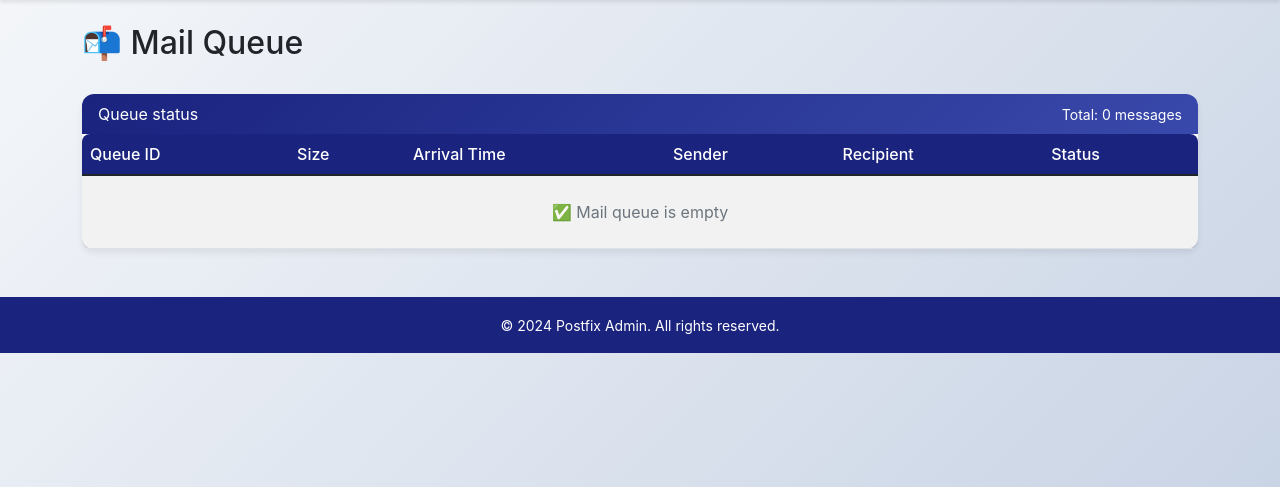
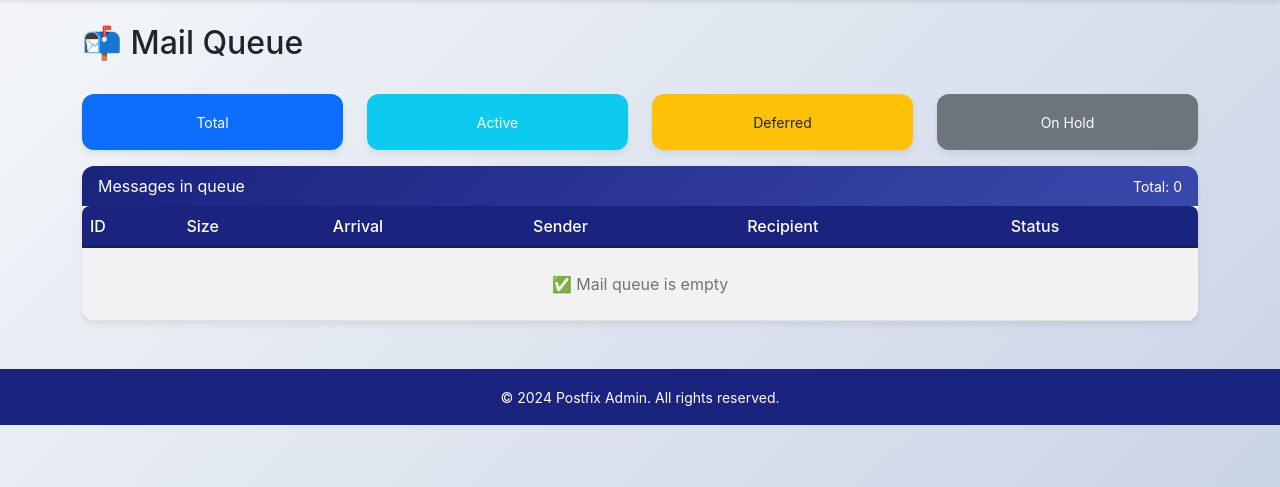
Before and after one commit to MerlKoryAmber/PostfixAdmin, a Python web app: template templates/queue.html in a window 1280 px wide. Shown: the part 56-543 px from the top of the page. Run offline with Jinja, Linux system fonts and the light colour scheme; the template is opened without the code that fills it, so the values that code supplies are empty.

Commit message:
Add files via upload

```diff
--- a/templates/queue.html
+++ b/templates/queue.html
@@ -6,17 +6,17 @@
     {% if current_user.role == 'admin' %}
     <div class="btn-group">
         <a href="{{ url_for('flush_queue') }}"
-           class="btn btn-success"
-           onclick="return confirm('Flush entire queue? This will attempt to deliver all messages.')">
-            🔄 Flush Queue
+           class="btn btn-success btn-sm"
+           onclick="return confirm('Flush entire queue?')">
+            🔄 Flush All
         </a>
         <a href="{{ url_for('delete_all_queue') }}"
-           class="btn btn-warning"
-           onclick="return confirm('Delete ALL messages from queue? Active deliveries will be preserved.')">
+           class="btn btn-warning btn-sm"
+           onclick="return confirm('Delete ALL messages? Active deliveries preserved.')">
             🗑️ Delete All
         </a>
         <a href="{{ url_for('delete_deferred') }}"
-           class="btn btn-danger"
+           class="btn btn-danger btn-sm"
            onclick="return confirm('Delete all deferred messages?')">
             ⚠️ Delete Deferred
         </a>
@@ -24,19 +24,94 @@
     {% endif %}
 </div>
 
+<!-- Статистика -->
+<div class="row mb-3">
+    <div class="col-md-3">
+        <div class="card bg-primary text-white">
+            <div class="card-body text-center">
+                <h5 class="mb-0">{{ stats.total }}</h5>
+                <small>Total</small>
+            </div>
+        </div>
+    </div>
+    <div class="col-md-3">
+        <div class="card bg-info text-white">
+            <div class="card-body text-center">
+                <h5 class="mb-0">{{ stats.active }}</h5>
+                <small>Active</small>
+            </div>
+        </div>
+    </div>
+    <div class="col-md-3">
+        <div class="card bg-warning">
+            <div class="card-body text-center">
+                <h5 class="mb-0">{{ stats.deferred }}</h5>
+                <small>Deferred</small>
+            </div>
+        </div>
+    </div>
+    <div class="col-md-3">
+        <div class="card bg-secondary text-white">
+            <div class="card-body text-center">
+                <h5 class="mb-0">{{ stats.hold }}</h5>
+                <small>On Hold</small>
+            </div>
+        </div>
+    </div>
+</div>
+
+<!-- Массовые операции -->
+{% if current_user.role == 'admin' and entries|length > 0 %}
+<div class="card mb-3">
+    <div class="card-body">
+        <div class="row">
+            <div class="col-md-6">
+                <form method="POST" action="{{ url_for('delete_by_sender') }}" class="row g-2">
+                    <div class="col-auto">
+                        <input type="text" name="sender" class="form-control form-control-sm"
+                               placeholder="sender@domain.com" required>
+                    </div>
+                    <div class="col-auto">
+                        <button type="submit" class="btn btn-danger btn-sm"
+                                onclick="return confirm('Delete all messages from this sender?')">
+                            Delete by Sender
+                        </button>
+                    </div>
+                </form>
+            </div>
+            <div class="col-md-6">
+                <form method="POST" action="{{ url_for('delete_by_domain') }}" class="row g-2">
+                    <div class="col-auto">
+                        <input type="text" name="domain" class="form-control form-control-sm"
+                               placeholder="domain.com" required>
+                    </div>
+                    <div class="col-auto">
+                        <button type="submit" class="btn btn-danger btn-sm"
+                                onclick="return confirm('Delete all messages for this domain?')">
+                            Delete by Domain
+                        </button>
+                    </div>
+                </form>
+            </div>
+        </div>
+    </div>
+</div>
+{% endif %}
+
+<!-- Таблица очереди -->
 <div class="card">
     <div class="card-header d-flex justify-content-between align-items-center">
-        <span>Queue status</span>
-        <small>Total: {{ entries|length }} messages</small>
+        <span>Messages in queue</span>
+        <small>Total: {{ entries|length }}</small>
     </div>
     <div class="card-body p-0">
         <div class="table-responsive">
             <table class="table table-hover table-striped mb-0">
                 <thead>
                     <tr>
-                        <th>Queue ID</th>
+                        <th>ID</th>
                         <th>Size</th>
-                        <th>Arrival Time</th>
+                        <th>Arrival</th>
                         <th>Sender</th>
                         <th>Recipient</th>
                         <th>Status</th>
@@ -48,29 +123,45 @@
                 <tbody>
                     {% for entry in entries %}
                     <tr>
-                        <td><code>{{ entry.queue_id }}</code></td>
+                        <td>
+                            <a href="{{ url_for('view_message_detail', queue_id=entry.queue_id) }}"
+                               title="View details">
+                                <code>{{ entry.queue_id[:8] }}...</code>
+                            </a>
+                        </td>
                         <td>{{ entry.size }}</td>
                         <td><small>{{ entry.arrival_time }}</small></td>
                         <td><small>{{ entry.sender }}</small></td>
                         <td><small>{{ entry.recipient }}</small></td>
                         <td>
                             {% if 'active' in entry.status.lower() %}
-                                <span class="badge bg-info">{{ entry.status }}</span>
+                                <span class="badge bg-info">active</span>
                             {% elif 'deferred' in entry.status.lower() %}
-                                <span class="badge bg-warning">{{ entry.status }}</span>
+                                <span class="badge bg-warning">deferred</span>
                             {% elif 'hold' in entry.status.lower() %}
-                                <span class="badge bg-secondary">{{ entry.status }}</span>
+                                <span class="badge bg-secondary">hold</span>
                             {% else %}
                                 <small>{{ entry.status }}</small>
                             {% endif %}
                         </td>
                         {% if current_user.role == 'admin' %}
                         <td>
-                            <a href="{{ url_for('delete_queue_message', queue_id=entry.queue_id) }}"
-                               class="btn btn-sm btn-danger"
-                               onclick="return confirm('Delete message {{ entry.queue_id }}?')">
-                                🗑️
-                            </a>
+                            <div class="btn-group btn-group-sm">
+                                <a href="{{ url_for('view_message_detail', queue_id=entry.queue_id) }}"
+                                   class="btn btn-outline-primary btn-sm" title="View">👁️</a>
+                                <a href="{{ url_for('requeue_message', queue_id=entry.queue_id) }}"
+                                   class="btn btn-outline-success btn-sm" title="Requeue">🔄</a>
+                                {% if 'hold' in entry.status.lower() %}
+                                <a href="{{ url_for('release_message', queue_id=entry.queue_id) }}"
+                                   class="btn btn-outline-info btn-sm" title="Release">▶️</a>
+                                {% else %}
+                                <a href="{{ url_for('hold_message', queue_id=entry.queue_id) }}"
+                                   class="btn btn-outline-secondary btn-sm" title="Hold">⏸️</a>
+                                {% endif %}
+                                <a href="{{ url_for('delete_queue_message', queue_id=entry.queue_id) }}"
+                                   class="btn btn-outline-danger btn-sm"
+                                   onclick="return confirm('Delete {{ entry.queue_id }}?')" title="Delete">🗑️</a>
+                            </div>
                         </td>
                         {% endif %}
                     </tr>
@@ -87,22 +178,10 @@
         </div>
     </div>
 </div>
-
-{% if entries|length > 0 %}
-<div class="mt-3 text-muted small">
-    <p>ℹ️ <strong>Status legend:</strong>
-        <span class="badge bg-info">active</span> - currently being delivered,
-        <span class="badge bg-warning">deferred</span> - delivery postponed,
-        <span class="badge bg-secondary">hold</span> - manually held
-    </p>
-</div>
-{% endif %}
 {% endblock %}
 
 {% block scripts %}
 <script>
-setTimeout(function() {
-    location.reload();
-}, 15000);
+setTimeout(function() { location.reload(); }, 15000);
 </script>
 {% endblock %}
```
Also changed, not shown: app.py (+171 -38 lines), templates/message_detail.html (added, +44 -0 lines).
